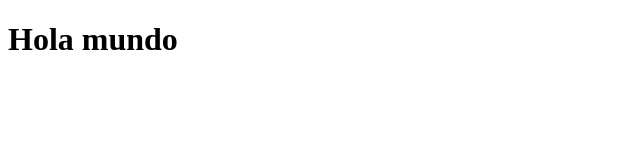
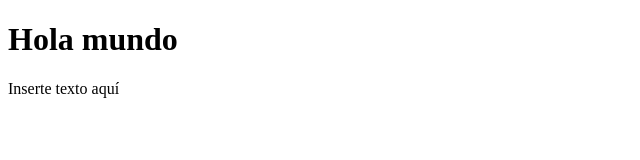
Before and after one commit to Dylanyessid/proyect-gif, a plain HTML site: page index.html in a window 1280 px wide. Shown: the whole page, without its empty margins (0-640 px from the left). Drawn offline with Linux system fonts and the light colour scheme.

Commit message:
agregado el parrafo

```diff
--- a/index.html
+++ b/index.html
@@ -7,6 +7,7 @@
 </head>
 <body>
     <h1>Hola mundo</h1>
+    <p>Inserte texto aquí</p>
 </body>
 </html>
 
```
